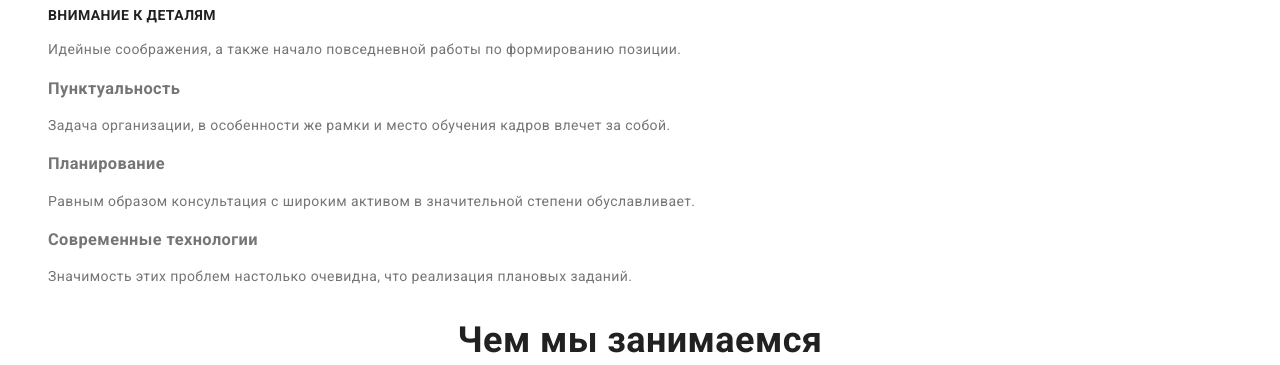
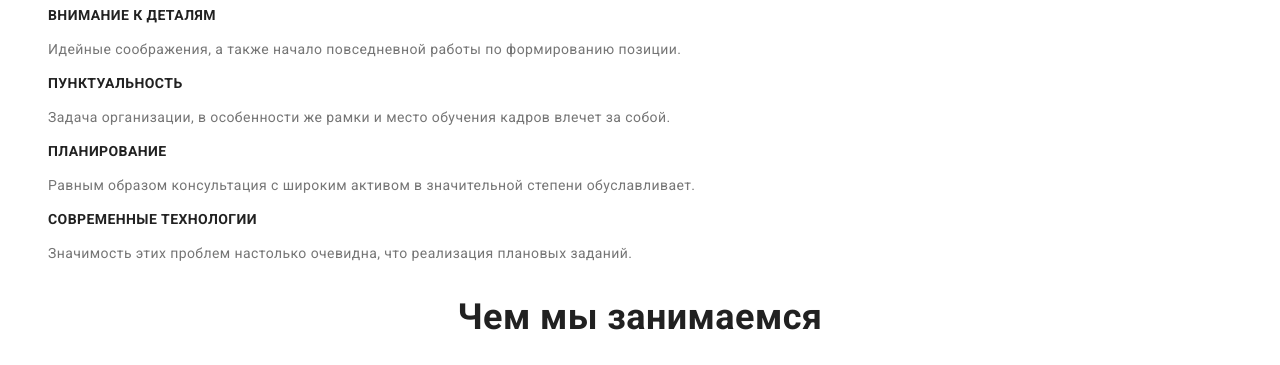
Before and after one commit to Azzgard1992/goit-markup-hw-02, a plain HTML site: page index.html in a window 1280 px wide. Shown: the part 414-779 px from the top of the page. Drawn offline with Linux system fonts and the light colour scheme.

Commit message:
правки

```diff
--- a/index.html
+++ b/index.html
@@ -53,21 +53,21 @@
             </p>
           </li>
           <li>
-            <h3 class="fatures-title">Пунктуальность</h3>
+            <h3 class="features-title">Пунктуальность</h3>
             <p class="features-text">
               Задача организации, в особенности же рамки и место обучения кадров
               влечет за собой.
             </p>
           </li>
           <li>
-            <h3 class="fatures-title">Планирование</h3>
+            <h3 class="features-title">Планирование</h3>
             <p class="features-text">
               Равным образом консультация с широким активом в значительной
               степени обуславливает.
             </p>
           </li>
           <li>
-            <h3 class="fatures-title">Современные технологии</h3>
+            <h3 class="features-title">Современные технологии</h3>
             <p class="features-text">
               Значимость этих проблем настолько очевидна, что реализация
               плановых заданий.
```
